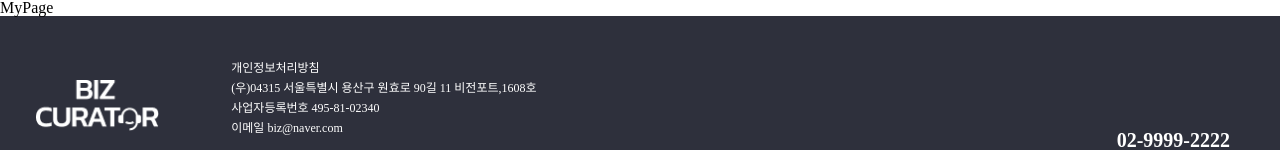
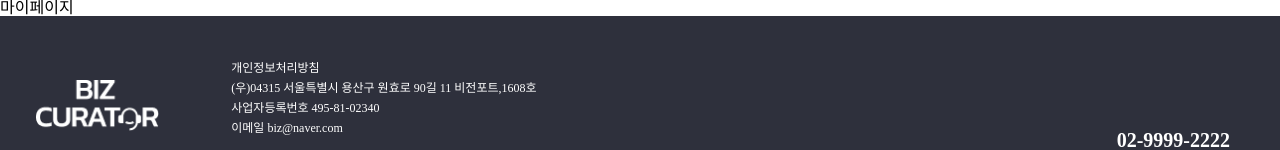
Before and after one commit to FastCampus-Final-Project-bizcurator-1/FinalProject-1-Frontend, a React (Create React App) app: page /mypage in a window 1280 px wide. Shown: the top 150 px of the page. Built offline with nearby package versions, Linux system fonts and the light colour scheme.

Commit message:
[ADD] 브랜치 추가

```diff
--- a/src/pages/user/mypage/MyPage.jsx
+++ b/src/pages/user/mypage/MyPage.jsx
@@ -1,5 +1,5 @@
 import React from 'react';
 
 export default function MyPage() {
-  return <div>MyPage</div>;
+  return <div>마이페이지</div>;
 }
```
